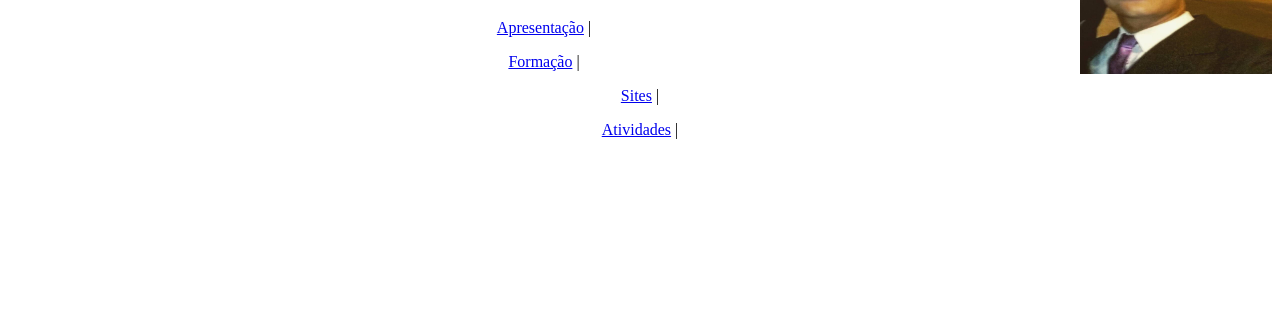
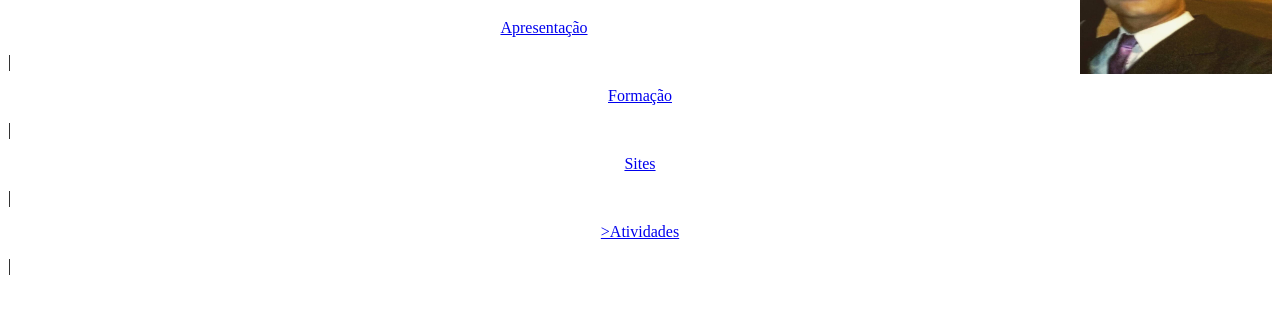
Before and after one commit to rodrigofc93/ProjetoTP1, a plain HTML site: page index.html in a window 1280 px wide. Shown: the part 87-400 px from the top of the page. Drawn offline with Linux system fonts and the light colour scheme.

Commit message:
Update index.html

```diff
--- a/index.html
+++ b/index.html
@@ -9,10 +9,10 @@
   <img src="rodrigo.jpg" alt="Foto Rodrigo" height="153" width="192" align="right">
   <br>
   <h1 align="center">Rodrigo Farias Caetano</h1>
-  <a href="apresentacao.html"><p style="text-align:center">Apresentação</a> |
-  <a href="formacao.html"><p style="text-align:center">Formação</a> |
-  <a href="sites.html"><p style="text-align:center">Sites</a> |
-  <a href="atividades.html"><p style="text-align:center">Atividades</a> |
+  <a href="apresentacao.html"><p style="text-align:center">Apresentação</p></a> |
+  <a href="formacao.html"><p style="text-align:center">Formação</p></a> |
+  <a href="sites.html"><p style="text-align:center">Sites</p></a> |
+  <a href="atividades.html"><p style="text-align:center">>Atividades</p></a> |
 </body>
 
 </html>
```
